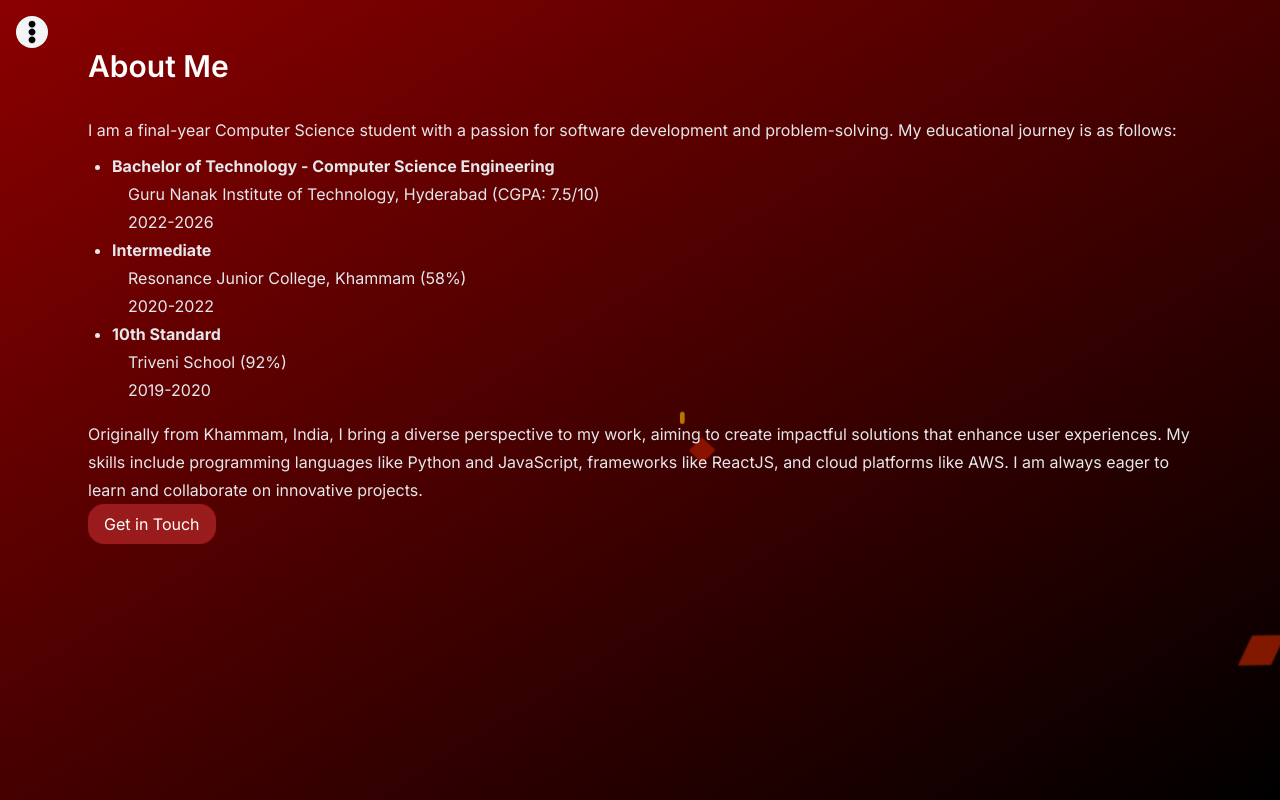
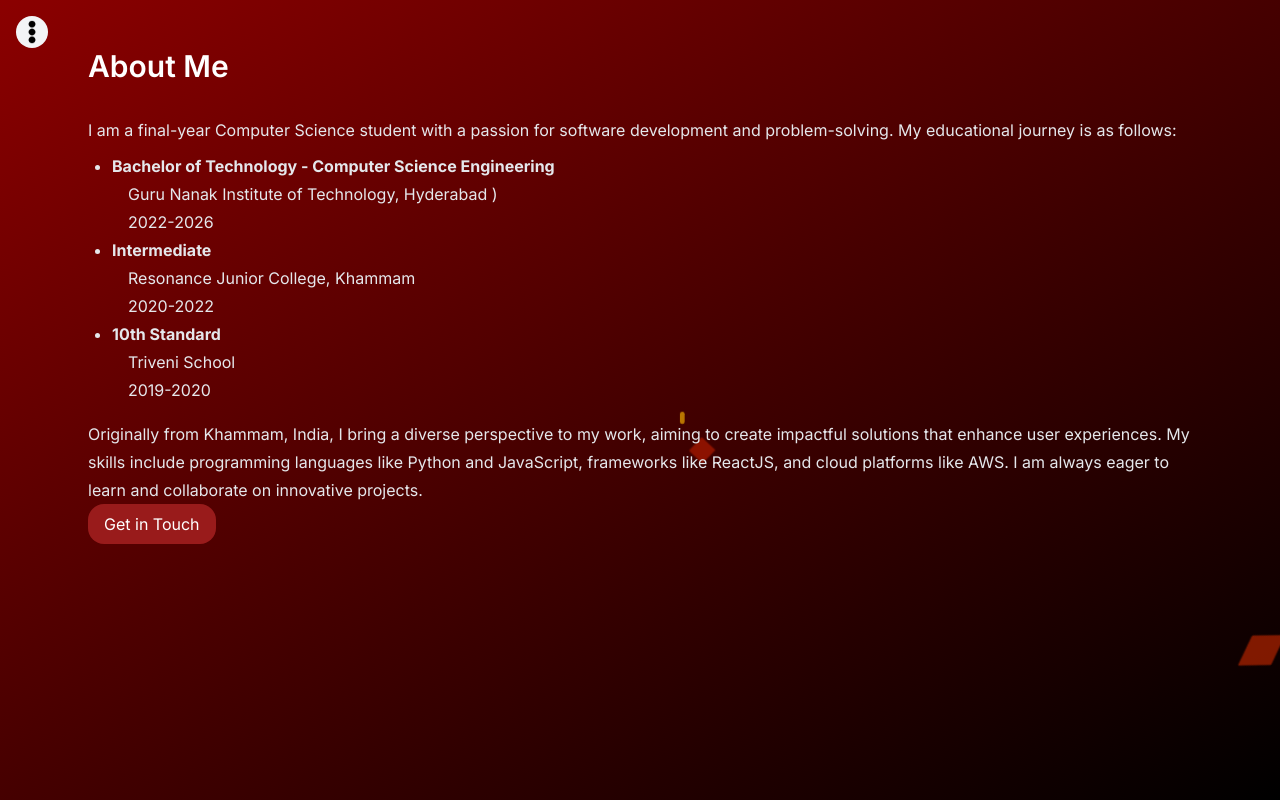
Before and after one commit to AnkithRajGodugu/beserk, a React (Vite) app: page /about in a window 1280 px wide. Built offline with nearby package versions, Linux system fonts and the light colour scheme.

Commit message:
Update About.tsx

```diff
--- a/src/components/About.tsx
+++ b/src/components/About.tsx
@@ -96,21 +96,21 @@ const About: React.FC = () => (
             <li>
               <strong>Bachelor of Technology - Computer Science Engineering</strong>
               <ul className="list-none pl-4">
-                <li>Guru Nanak Institute of Technology, Hyderabad (CGPA: 7.5/10)</li>
+                <li>Guru Nanak Institute of Technology, Hyderabad )</li>
                 <li>2022-2026</li>
               </ul>
             </li>
             <li>
               <strong>Intermediate</strong>
               <ul className="list-none pl-4">
-                <li>Resonance Junior College, Khammam (58%)</li>
+                <li>Resonance Junior College, Khammam </li>
                 <li>2020-2022</li>
               </ul>
             </li>
             <li>
               <strong>10th Standard</strong>
               <ul className="list-none pl-4">
-                <li>Triveni School (92%)</li>
+                <li>Triveni School </li>
                 <li>2019-2020</li>
               </ul>
             </li>
```
